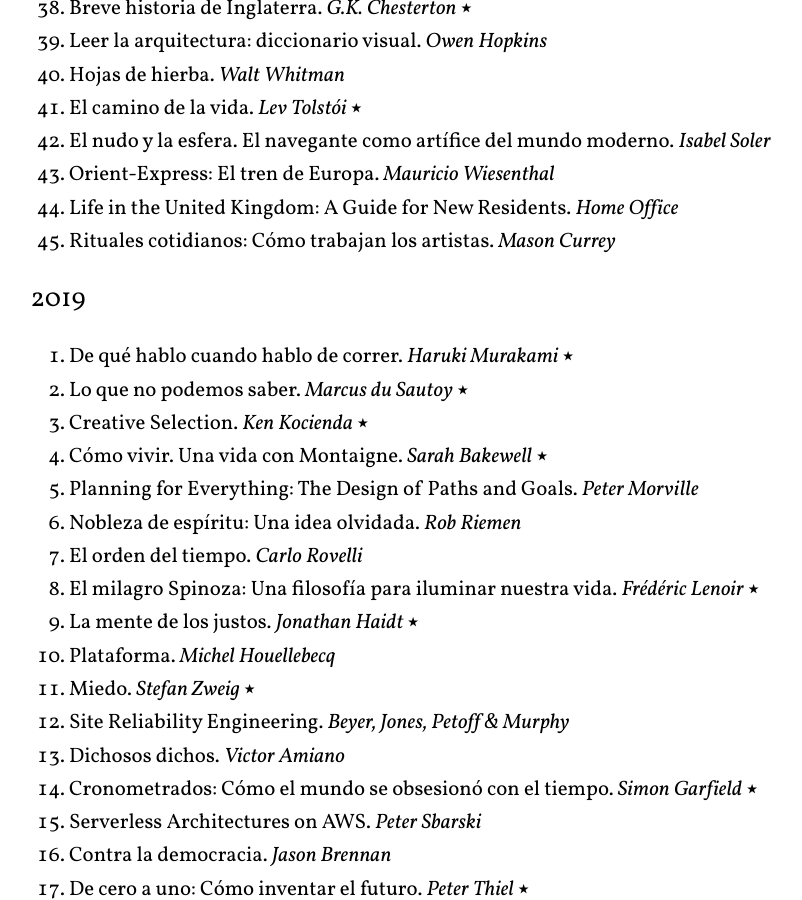
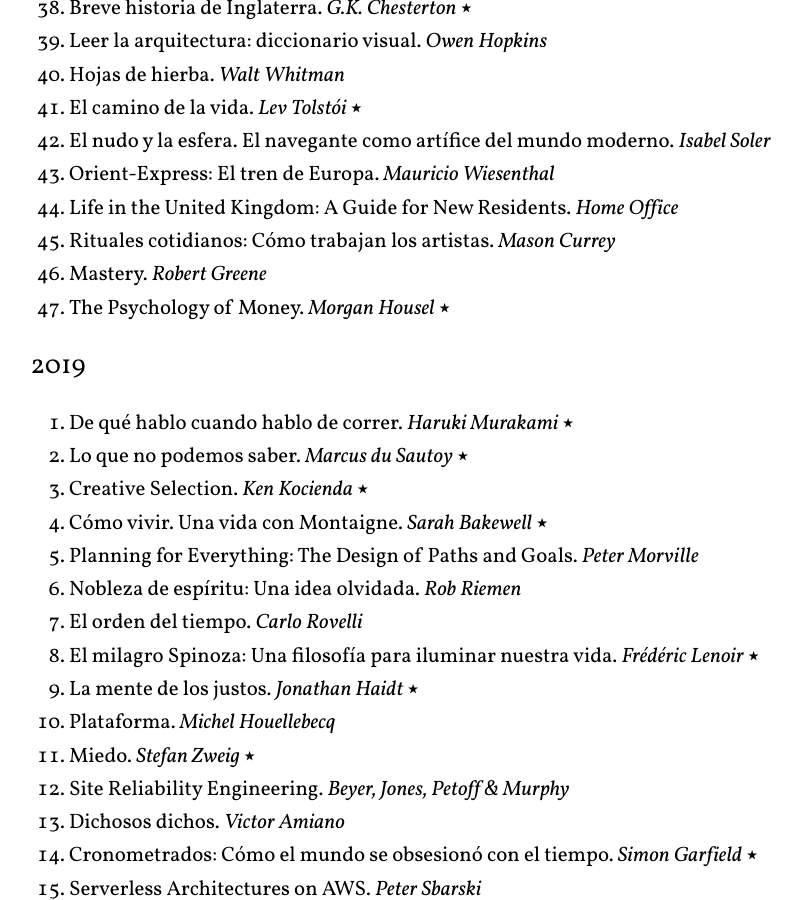
Before and after one commit to arturoherrero/arturoherrero.com, a Jekyll site: the page built from pages/books.md, in a window 1280 px wide and 900 px high, scrolled down 1581 px. Shown: the whole window, without its empty margins (220-1022 px from the left). Built offline with Jekyll 4.4.1, drawn with Linux system fonts in a browser that asks for light colours.

Commit message:
Update lists

```diff
--- a/pages/books.md
+++ b/pages/books.md
@@ -55,6 +55,8 @@
 43. Orient-Express: El tren de Europa. *Mauricio Wiesenthal*
 44. Life in the United Kingdom: A Guide for New Residents. *Home Office*
 45. Rituales cotidianos: Cómo trabajan los artistas. *Mason Currey*
+46. Mastery. *Robert Greene*
+47. The Psychology of Money. *Morgan Housel* ⭑
 
 
 ### 2019
```
Also changed, not shown: pages/games.md (+1 -0 lines), pages/movies.md (+2 -1 lines).
